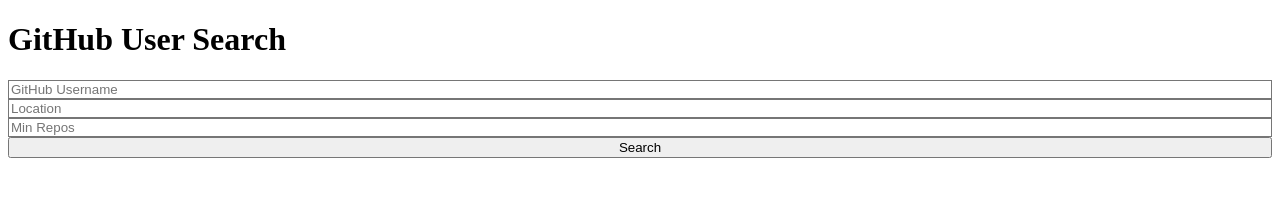
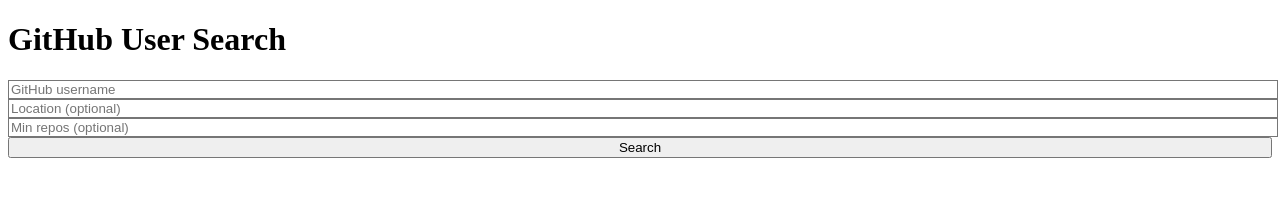
Before and after one commit to mercymuoki7/alx-fe-reactjs, a React (Vite) app in the folder github-user-search/: page / in a window 1280 px wide. Shown: the top 208 px of the page. Built offline with nearby package versions, Linux system fonts and the light colour scheme.

Commit message:
Add advanced GitHub search with location and minRepos

```diff
--- a/github-user-search/src/components/Search.jsx
+++ b/github-user-search/src/components/Search.jsx
@@ -1,12 +1,12 @@
-import React, { useState } from "react";
+import { useState } from "react";
 import { fetchUserData, fetchAdvancedUsers } from "../services/githubService";
+import UserCard from "./UserCard";
 
-const Search = () => {
+export default function Search() {
   const [username, setUsername] = useState("");
   const [location, setLocation] = useState("");
-  const [repos, setRepos] = useState("");
+  const [minRepos, setMinRepos] = useState("");
   const [users, setUsers] = useState([]);
-  const [page, setPage] = useState(1);
   const [loading, setLoading] = useState(false);
   const [error, setError] = useState("");
 
@@ -14,120 +14,61 @@
     e.preventDefault();
     setLoading(true);
     setError("");
-    setUsers([]);
-    setPage(1);
-
     try {
-      if (location || repos) {
-        const results = await fetchAdvancedUsers(username, location, repos, 1);
+      if (location || minRepos) {
+        const results = await fetchAdvancedUsers(username, location, minRepos);
         setUsers(results);
-      } else if (username) {
-        const user = await fetchUserData(username.trim());
+      } else {
+        const user = await fetchUserData(username);
         setUsers([user]);
       }
-    } catch {
-      setError("Looks like we cant find the user");
-    } finally {
-      setLoading(false);
-    }
-  };
-
-  const loadMore = async () => {
-    setLoading(true);
-    try {
-      const nextPage = page + 1;
-      const results = await fetchAdvancedUsers(username, location, repos, nextPage);
-      setUsers([...users, ...results]);
-      setPage(nextPage);
-    } catch {
-      setError("No more results found");
+    } catch (err) {
+      setError(err.message);
     } finally {
       setLoading(false);
     }
   };
 
   return (
-    <div className="p-6 max-w-2xl mx-auto">
-      <form
-        onSubmit={handleSubmit}
-        className="flex flex-col gap-3 sm:flex-row sm:flex-wrap sm:items-center"
-      >
+    <div className="p-4 max-w-lg mx-auto">
+      <form onSubmit={handleSubmit} className="space-y-4">
         <input
           type="text"
-          placeholder="GitHub Username"
+          placeholder="GitHub username"
           value={username}
           onChange={(e) => setUsername(e.target.value)}
-          className="border rounded p-2 flex-1"
+          className="w-full border p-2 rounded"
         />
         <input
           type="text"
-          placeholder="Location"
+          placeholder="Location (optional)"
           value={location}
           onChange={(e) => setLocation(e.target.value)}
-          className="border rounded p-2 flex-1"
+          className="w-full border p-2 rounded"
         />
         <input
           type="number"
-          placeholder="Min Repos"
-          value={repos}
-          onChange={(e) => setRepos(e.target.value)}
-          className="border rounded p-2 w-32"
+          placeholder="Min repos (optional)"
+          value={minRepos}
+          onChange={(e) => setMinRepos(e.target.value)}
+          className="w-full border p-2 rounded"
         />
-        <button
-          type="submit"
-          className="bg-blue-600 text-white px-4 py-2 rounded hover:bg-blue-700"
-        >
+        <button type="submit" className="w-full bg-blue-500 text-white p-2 rounded">
           Search
         </button>
       </form>
 
-      <div className="mt-6">
+      <div className="mt-4">
         {loading && <p>Loading...</p>}
         {error && <p className="text-red-500">{error}</p>}
         {users.length > 0 && (
-          <>
-            <ul className="grid grid-cols-1 sm:grid-cols-2 gap-4">
-              {users.map((u) => (
-                <li
-                  key={u.id}
-                  className="border rounded-lg p-4 shadow hover:shadow-md"
-                >
-                  <img
-                    src={u.avatar_url}
-                    alt={u.login}
-                    className="w-16 h-16 rounded-full mb-2"
-                  />
-                  <h3 className="font-semibold">{u.login}</h3>
-                  {u.location && <p>📍 {u.location}</p>}
-                  {u.public_repos !== undefined && (
-                    <p>Repos: {u.public_repos}</p>
-                  )}
-                  <a
-                    href={u.html_url}
-                    target="_blank"
-                    rel="noopener noreferrer"
-                    className="text-blue-500 underline"
-                  >
-                    View Profile
-                  </a>
-                </li>
-              ))}
-            </ul>
-            {location || repos ? (
-              <div className="mt-4 text-center">
-                <button
-                  onClick={loadMore}
-                  className="bg-gray-800 text-white px-4 py-2 rounded hover:bg-gray-900"
-                >
-                  Load More
-                </button>
-              </div>
-            ) : null}
-          </>
+          <div className="grid gap-4 mt-4">
+            {users.map((u) => (
+              <UserCard key={u.id} user={u} />
+            ))}
+          </div>
         )}
       </div>
     </div>
   );
-};
-
-export default Search;
+}
--- a/github-user-search/src/services/githubService.js
+++ b/github-user-search/src/services/githubService.js
@@ -1,28 +1,32 @@
 import axios from "axios";
 
-// Basic single-user fetch
+const BASE_URL = "https://api.github.com";
+
+// Basic search by username
 export const fetchUserData = async (username) => {
   try {
-    const response = await axios.get(`https://api.github.com/users/${username}`);
+    const response = await axios.get(`${BASE_URL}/users/${username}`);
     return response.data;
   } catch (error) {
     throw new Error("User not found");
   }
 };
 
-// Advanced search using GitHub Search API
-export const fetchAdvancedUsers = async (username, location, repos, page = 1) => {
+// Advanced search (username + location + minRepos)
+export const fetchAdvancedUsers = async (username, location, minRepos) => {
   try {
-    let query = "";
-    if (username) query += `${username} in:login `;
-    if (location) query += `location:${location} `;
-    if (repos) query += `repos:>=${repos}`;
+    let query = username ? `${username} in:login` : "";
 
-    const response = await axios.get(
-      `https://api.github.com/search/users?q=${encodeURIComponent(query)}&page=${page}&per_page=10`
-    );
+    if (location) {
+      query += ` location:${location}`;
+    }
+    if (minRepos) {
+      query += ` repos:>=${minRepos}`;
+    }
+
+    const response = await axios.get(`${BASE_URL}/search/users?q=${query}`);
     return response.data.items;
   } catch (error) {
-    throw new Error("No matching users found");
+    throw new Error("Error fetching advanced search results");
   }
 };
```
